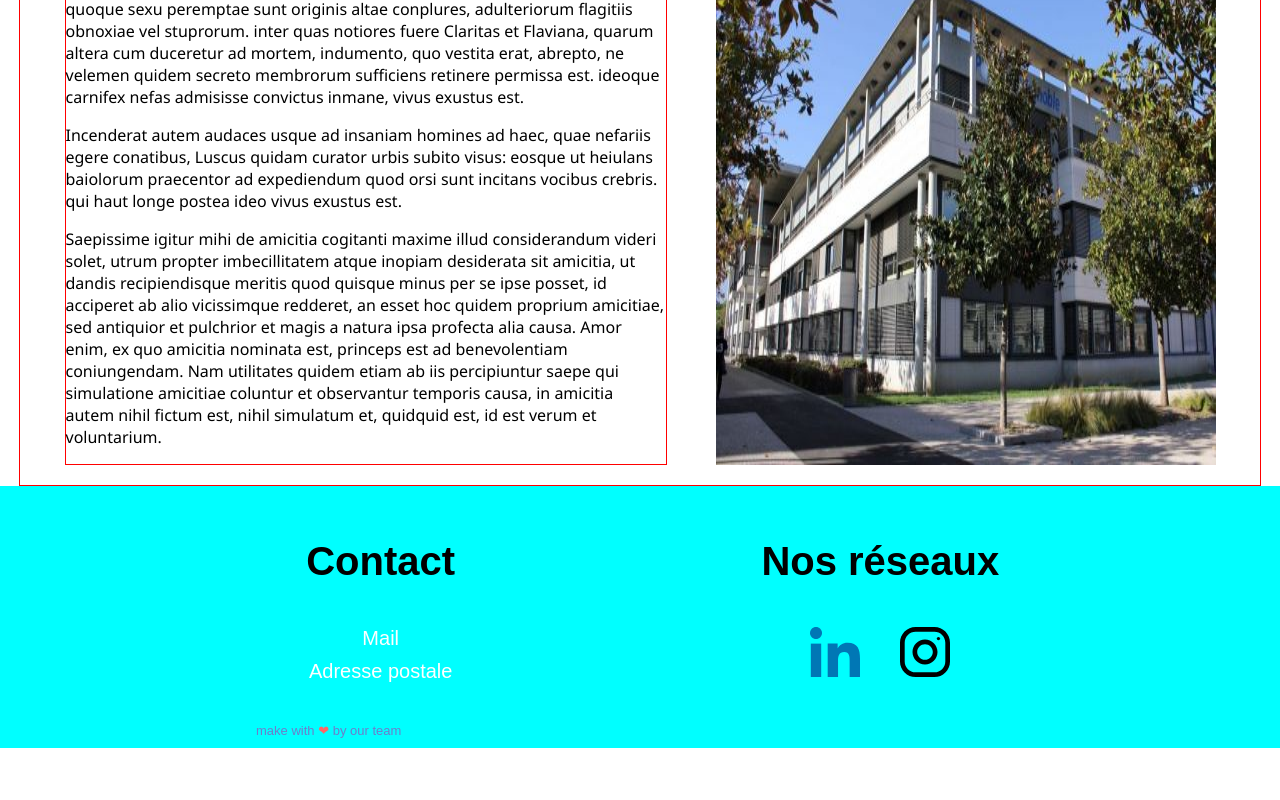
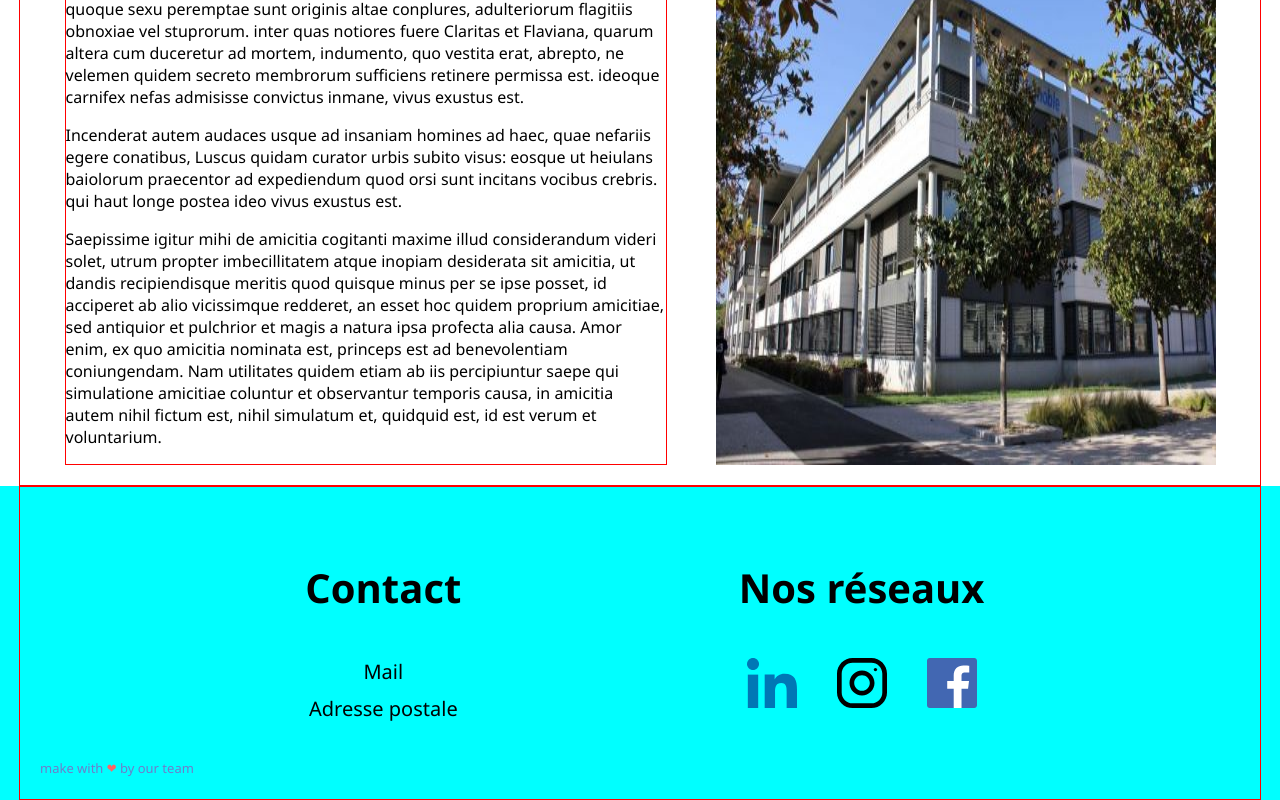
Before and after one commit to Corentin-Sueur/Linko-Website, an Angular app: page / in a window 1280 px wide. Shown: the part 1441-2241 px from the top of the page. Before the commit the page ends 2189 px from the top, so only its background shows below. Built offline with nearby package versions, Linux system fonts and the light colour scheme.

Commit message:
amélioration du footer avec le wrapper

```diff
--- a/src/app/footer/footer.component.css
+++ b/src/app/footer/footer.component.css
@@ -1,22 +1,11 @@
 footer {
-  font-family: Arial, Helvetica, sans-serif;
   background-color: aqua;
-  color: white;
-  /* margin-bottom: 300px; */
   font-size: 20px;
 }
 
 #contacts-list {
-  padding: 20px 0;
-  margin: initial;
-  /* mais wtf elle sort d'ou cette marge */
   display: flex;
   justify-content: space-evenly;
-
-}
-
-h2 {
-  color: black;
 }
 
 ul {
@@ -44,10 +33,8 @@ a:any-link {
   color: inherit;
 }
 
-
 #copyright {
   display: inline-block;
-  margin: 10px 20%;
   font-size: small;
   color: rgb(109, 126, 202);
 }
--- a/src/app/footer/footer.component.html
+++ b/src/app/footer/footer.component.html
@@ -1,7 +1,9 @@
 <footer>
+    <div class="wrapper">
         <ul id="contacts-list">
             <li class="li-inline">
-            <h2>Contact</h2>
+                <a routerLink="contact">
+                <h2>Contact</h2></a>
                 <ul>
                     <li id='mail'><a href="mailto:corentin.sueur@outlook.com">Mail</a></li>
                     <li id="adresse"><a href="">Adresse postale</a></li>
@@ -24,6 +26,9 @@
                             <img src="../../assets/img/instagram.svg" alt="facebook" class="logo-ext">
                         </a>
                     </li>
+                    <li><a href="">
+                        <img src="../../assets/img/facebook.svg" alt="" class="logo-ext">
+                    </a></li>
                 </ul>
             </li>
 
@@ -35,4 +40,7 @@
             <!-- Copyright Ⓒ 2020 Linko <br> -->
             make with <span style="color: rgb(255, 101, 101);">&#10084;</span> by our team
         </div>
+
+
+    </div>
 </footer>
```
Also changed, not shown: src/assets/img/facebook.svg (added). Lines whose indentation alone changed are shown as unchanged.
